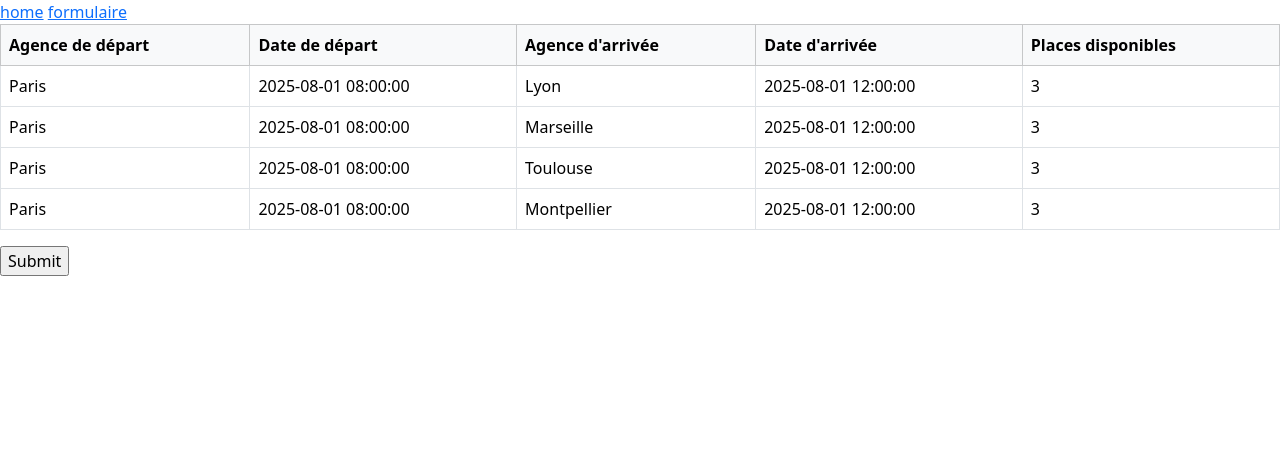
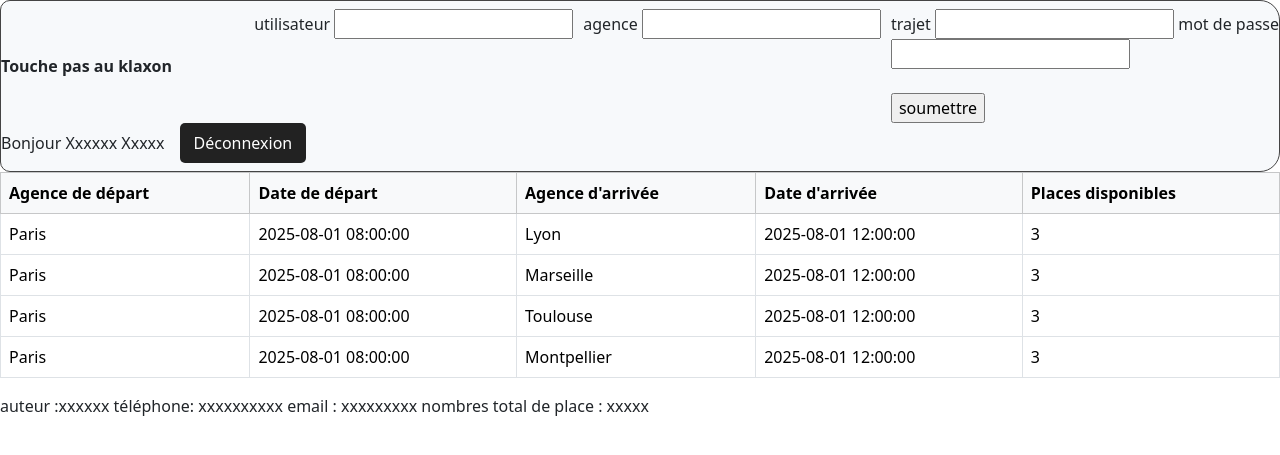
Before and after one commit to kheiraouici/php2, a PHP site: page /views/home.php in a window 1280 px wide. Shown: the top 455 px of the page. Run offline with PHP 8.4, Linux system fonts and the light colour scheme.

Commit message:
fin de structure

```diff
--- a/app/public/index.php
+++ b/app/public/index.php
@@ -57,6 +57,6 @@ switch ($uri) {
         break;
 }
 
-
+require ('./app/views/navbar.php')
 
 ?>
--- a/app/views/home.php
+++ b/app/views/home.php
@@ -52,8 +52,11 @@ require ('./navbar.php')
         </tr>
     </tbody>
 </table>
-<form action="./auth/login.php" method="get">
-    <input type="submit">
-</form>
+<div>
+    <span>auteur :xxxxxx</span>
+    <span>téléphone: xxxxxxxxxx</span>
+    <span>email : xxxxxxxxx</span>
+    <span>nombres total de place : xxxxx</span>
+</div>
 </body>
 </html>
--- a/app/views/navbar.php
+++ b/app/views/navbar.php
@@ -1,15 +1,94 @@
 <!DOCTYPE html>
-<html lang="en">
+<html lang="fr">
 <head>
-    <meta charset="UTF-8">
-    <meta name="viewport" content="width=device-width, initial-scale=1.0">
-    <title>Document</title>
+  <meta charset="UTF-8">
+  <title>Navbar Admin</title>
+  <style>
+    body {
+      margin: 20px;
+      font-family: Arial, sans-serif;
+    }
+
+    .navbar {
+      display: flex;
+      align-items: center;
+      justify-content: space-between;
+      background-color: #f7f9fb;
+      border: 1px solid #444;
+      padding: 10px 20px;
+      border-radius: 10px 20px 20px 10px;
+    }
+
+    .navbar-left {
+      font-weight: bold;
+      margin-right: 20px;
+    }
+
+    .nav-buttons {
+      display: flex;
+      gap: 10px;
+    }
+
+    .nav-buttons button {
+      background-color: #5a6670;
+      color: white;
+      border: none;
+      padding: 8px 12px;
+      border-radius: 5px;
+      cursor: pointer;
+    }
+
+    .nav-buttons button:hover {
+      background-color: #444e55;
+    }
+
+    .navbar-right {
+      display: flex;
+      align-items: center;
+      gap: 15px;
+    }
+
+    .logout-button {
+      background-color: #222;
+      color: white;
+      border: none;
+      padding: 8px 14px;
+      border-radius: 5px;
+      cursor: pointer;
+    }
+
+    .logout-button:hover {
+      background-color: #000;
+    }
+  </style>
 </head>
 <body>
-    <nav>
-        <a href="./home.php">home</a>
-        <a href="./formulaire.php">formulaire</a>
 
-    </nav>
+  <div class="navbar">
+    <div class="navbar-left">Touche pas au klaxon</div>
+    <div class="nav-buttons">
+     <form action="./auth/login.php" method="get">
+        <label for="visiteur">utilisateur</label>
+        <input type="text">
+     </form>
+      <form action="./auth/login.php" method="get">
+        <label for="visiteur">agence</label>
+        <input type="text">
+     </form>
+      <form action="./auth/login.php" method="get">
+        <label for="visiteur" name="trajet">trajet</label>
+        <input type="text">
+         <label for="password">mot de passe</label><br>
+                <input type="password" name="password" id="password"><br><br>
+                <input type="submit" value="soumettre">
+     </form>
+    </div>
+    <div class="navbar-right">
+      <span>Bonjour Xxxxxx Xxxxx</span>
+
+      <button class="logout-button">Déconnexion</button>
+    </div>
+  </div>
+
 </body>
 </html>
```
Also changed, not shown: app/views/auth/login.php (+31 -30 lines).
